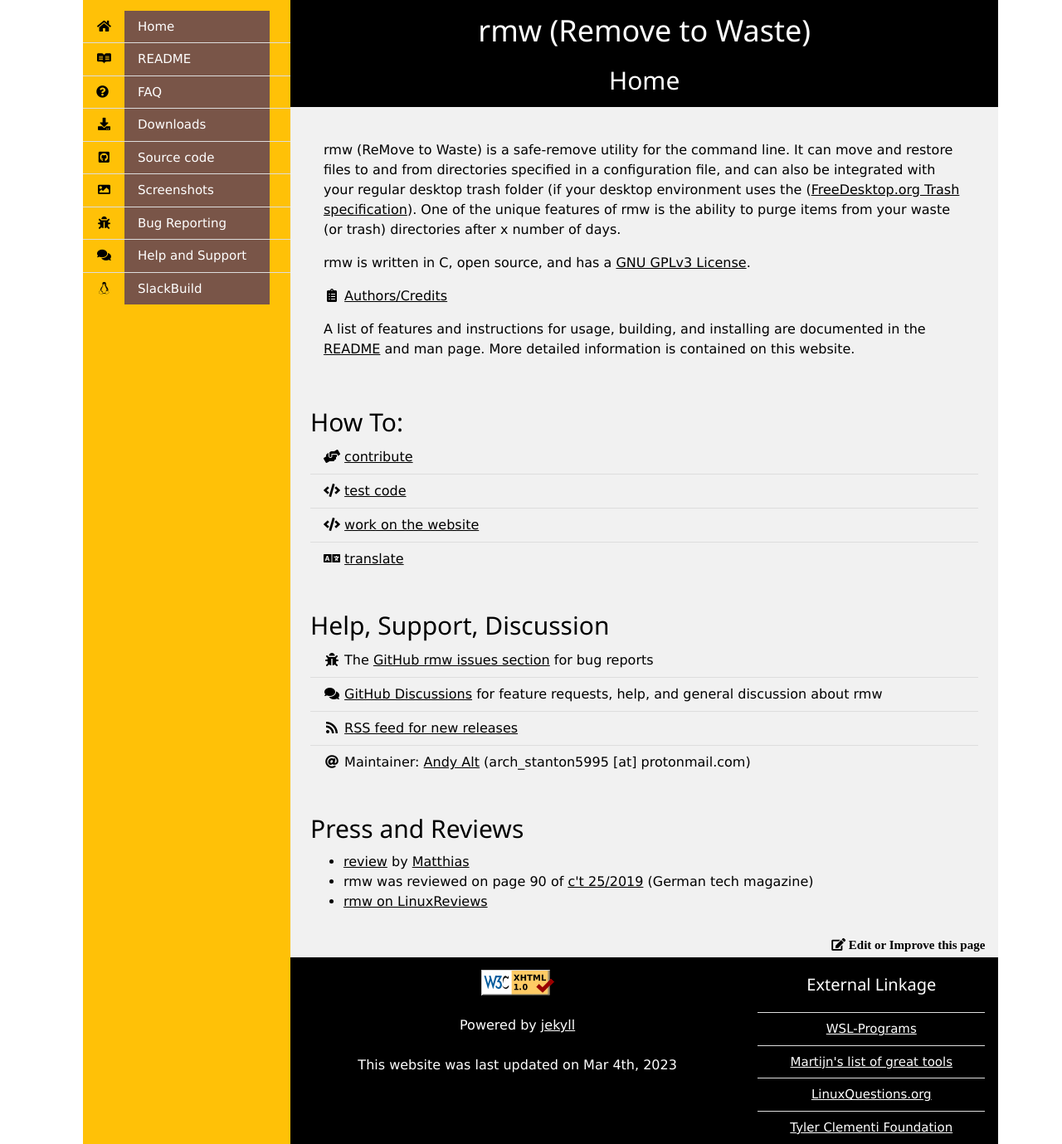
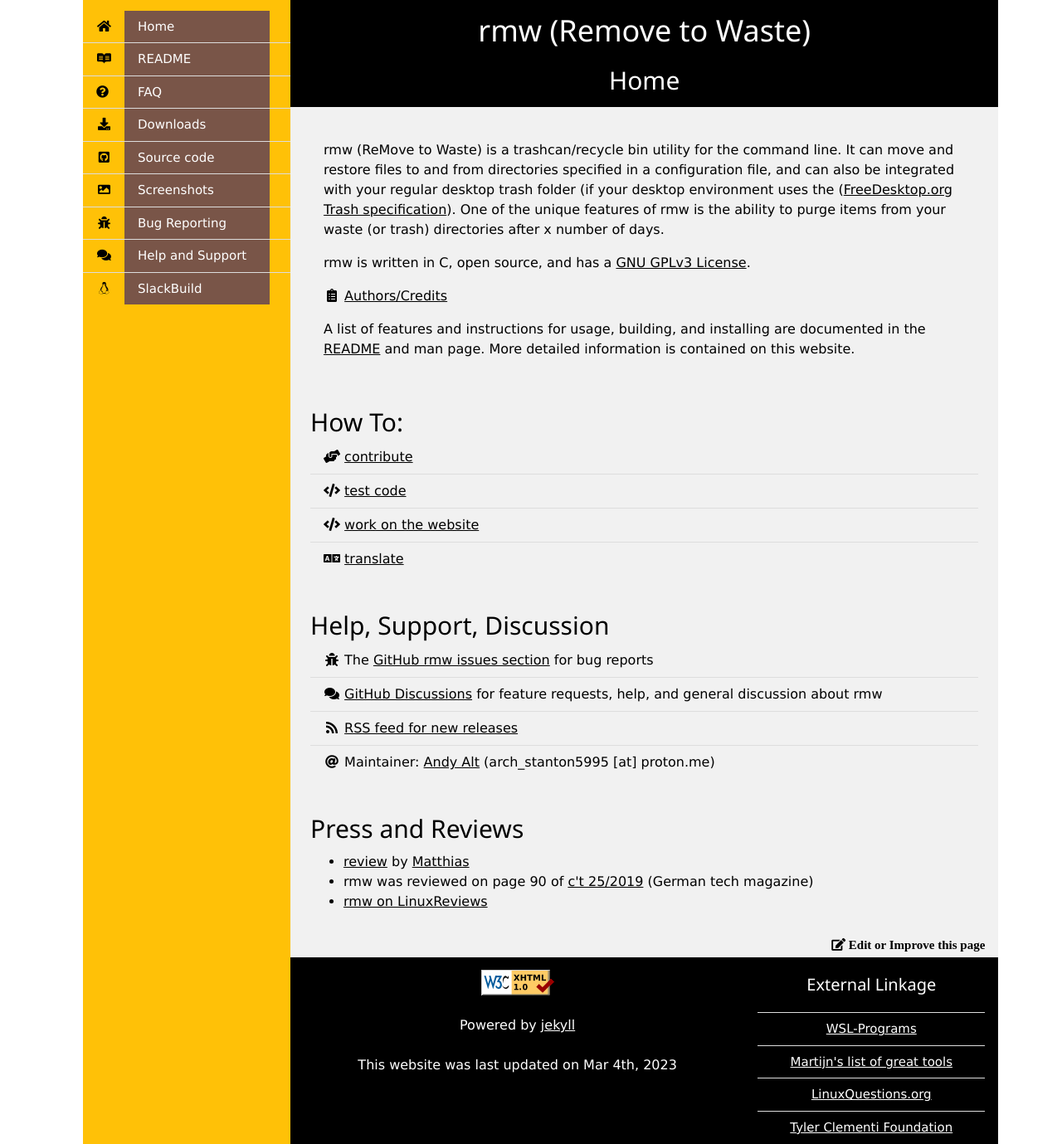
Before and after one commit to theimpossibleastronaut/rmw-website, a Jekyll site: the page built from index.md, in a window 1280 px wide and 1379 px high. Shown: the whole window at 83% size. Built offline with Jekyll 4.4.1, drawn with Linux system fonts in a browser that asks for light colours.

Commit message:
update project description

```diff
--- a/index.md
+++ b/index.md
@@ -5,14 +5,14 @@ layout: default
 
 <div class="w3-container">
 
-  <p>rmw (ReMove to Waste) is a safe-remove utility for the command line.
-  It can move and restore files to and from directories specified in a
-  configuration file, and can also be integrated with your regular
-  desktop trash folder (if your desktop environment uses the (<a
+  <p>rmw (ReMove to Waste) is a trashcan/recycle bin utility for the command
+  line. It can move and restore files to and from directories specified in a
+  configuration file, and can also be integrated with your regular desktop
+  trash folder (if your desktop environment uses the (<a
   href="https://specifications.freedesktop.org/trash-spec/trashspec-latest.html">FreeDesktop.org
-  Trash specification</a>). One of the unique features of rmw is the
-  ability to purge items from your waste (or trash) directories after x
-  number of days.</p>
+  Trash specification</a>). One of the unique features of rmw is the ability
+  to purge items from your waste (or trash) directories after x number of
+  days.</p>
 
   <p>
   rmw is written in C, open source, and has a <a href="https://github.com/theimpossibleastronaut/rmw/blob/master/COPYING">GNU
@@ -44,7 +44,7 @@ layout: default
   <li><span class="fas fa-bug fa-fw"></span>&nbsp;The <a href="https://github.com/theimpossibleastronaut/rmw/issues">GitHub rmw issues section</a> for bug reports</li>
   <li><span class="fas fa-comments fa-fw"></span>&nbsp;<a href="https://github.com/theimpossibleastronaut/rmw/discussions">GitHub Discussions</a> for feature requests, help, and general discussion about rmw</li>
   <li><span class="fas fa-rss fa-fw"></span>&nbsp;<a href="https://github.com/theimpossibleastronaut/rmw/releases.atom">RSS feed for new releases</a></li>
-  <li><span class="fas fa-at fa-fw"></span>&nbsp;Maintainer: <a href="https://github.com/andy5995/">Andy Alt</a> (arch_stanton5995 [at] protonmail.com)</li>
+  <li><span class="fas fa-at fa-fw"></span>&nbsp;Maintainer: <a href="https://github.com/andy5995/">Andy Alt</a> (arch_stanton5995 [at] proton.me)</li>
 </ul>
 
 <h2>Press and Reviews</h2>
```
